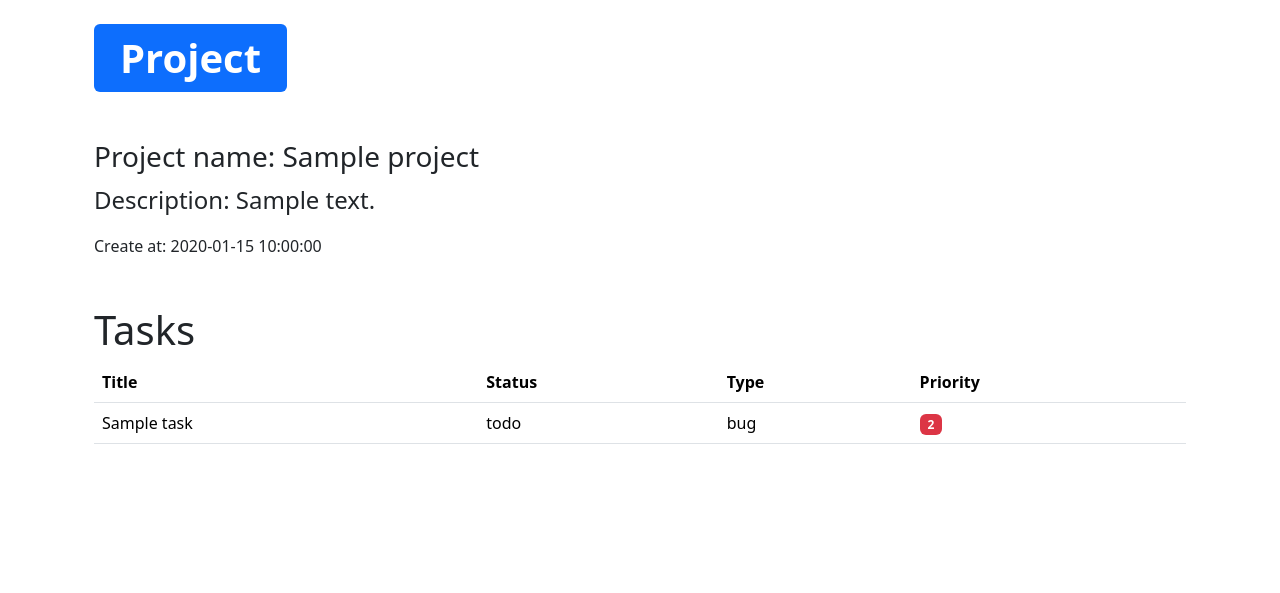
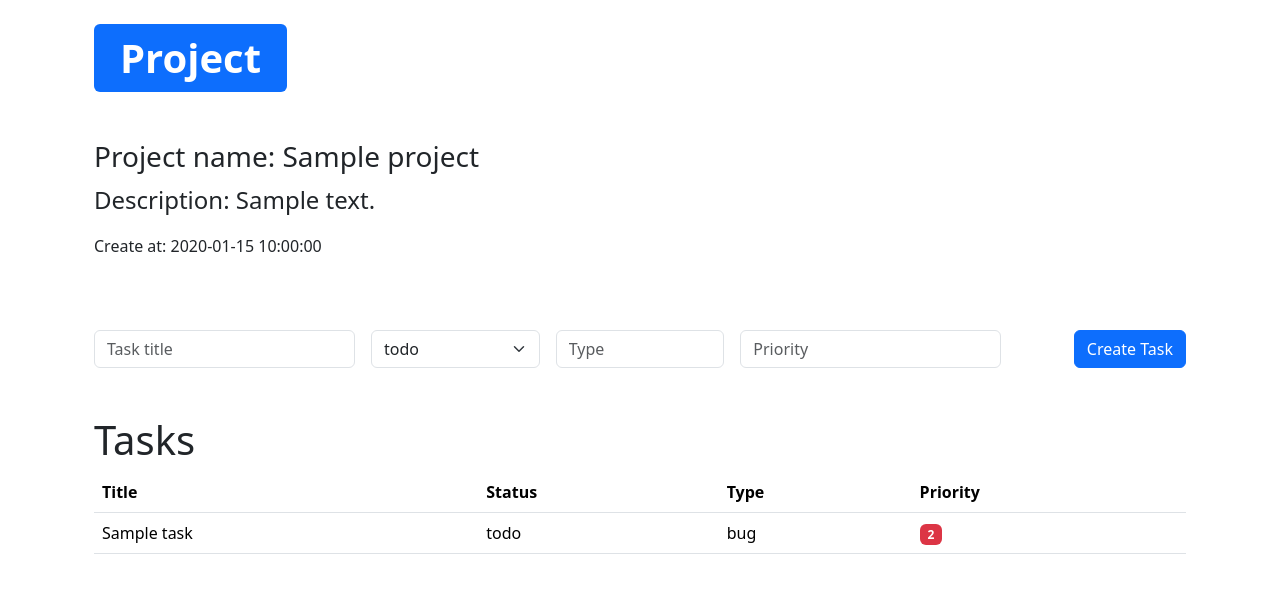
Before and after one commit to cvincmrt/TaskMaster, a PHP site: page /views/projectDetail.php?projectId=1 in a window 1280 px wide. Shown: the top 593 px of the page. Run offline with PHP 8.4, Linux system fonts and the light colour scheme; tables that the repository leaves empty hold one stand-in row (values such as "Sample post").

Commit message:
pridal som formular na pridanie task pre projekt

```diff
--- a/composer.json
+++ b/composer.json
@@ -1,5 +1,5 @@
 {
-    "autoload": {
+   "autoload": {
         "psr-4": {
             "App\\": "src/"
         }
--- a/views/projectDetail.php
+++ b/views/projectDetail.php
@@ -5,8 +5,24 @@ use App\BugTask;
 use App\FeatureTask;
 
 if(isset($_GET["projectId"])){
+    $data = $controller->show((int)$_GET["projectId"]);
+}
 
-    $data = $controller->show((int)$_GET["projectId"]);
+if($_SERVER["REQUEST_METHOD"] === "POST" && isset($_POST["action"])){
+
+    if($_POST["action"] === "create"){
+        $title = $_POST["titleForm"] ?? "";
+        $status = $_POST["statusForm"] ?? "";
+        $type = $_POST["typeForm"] ?? "";
+        $priority = $_POST["priorityForm"] ?? "";
+
+        $controller->addTask($title, $status, $type, (int)$priority);
+
+        $_SESSION["success"] = "The task has been added to the project.";
+
+        header("Location:projectDetail.php");
+        exit;
+    }
 }
 
 ?>
@@ -29,6 +45,36 @@ if(isset($_GET["projectId"])){
             <p class="fs-4">Description: <?= $data["project"]->getDescription(); ?></p>
             <span>Create at: <?= $data["project"]->getCreatedAt(); ?></span>
       </div>
+
+        <form action="projectDetail.php" method="POST" class="pt-4 pb-5">
+            <input type="hidden" name="action" value="create">
+            <div class="row g-3">
+
+                <div class="col-sm-3">
+                    <input type="text" class="form-control" name="titleForm" placeholder="Task title">
+                </div>
+
+                <div class="col-sm-2">
+                    <select class="form-select" aria-label="Default select example" name="statusForm">
+                        <option selected value="todo">todo</option>
+                        <option value="doing">doing</option>
+                        <option value="done">done</option>
+                    </select>
+                </div>
+
+                <div class="col-sm-2">
+                    <input type="text" class="form-control" name="typeForm" placeholder="Type">
+                </div>
+
+                <div class="col-sm-3">
+                    <input type="text" class="form-control" name="priorityForm" placeholder="Priority">
+                </div>
+
+                <div class="col-sm-2 d-flex justify-content-end">
+                    <button type="submit" class="btn btn-primary">Create Task</button>
+                </div>
+            </div>
+        </form>
 
         <?php if(isset($data["tasks"])): ?>
             <h1>Tasks</h1>
```
